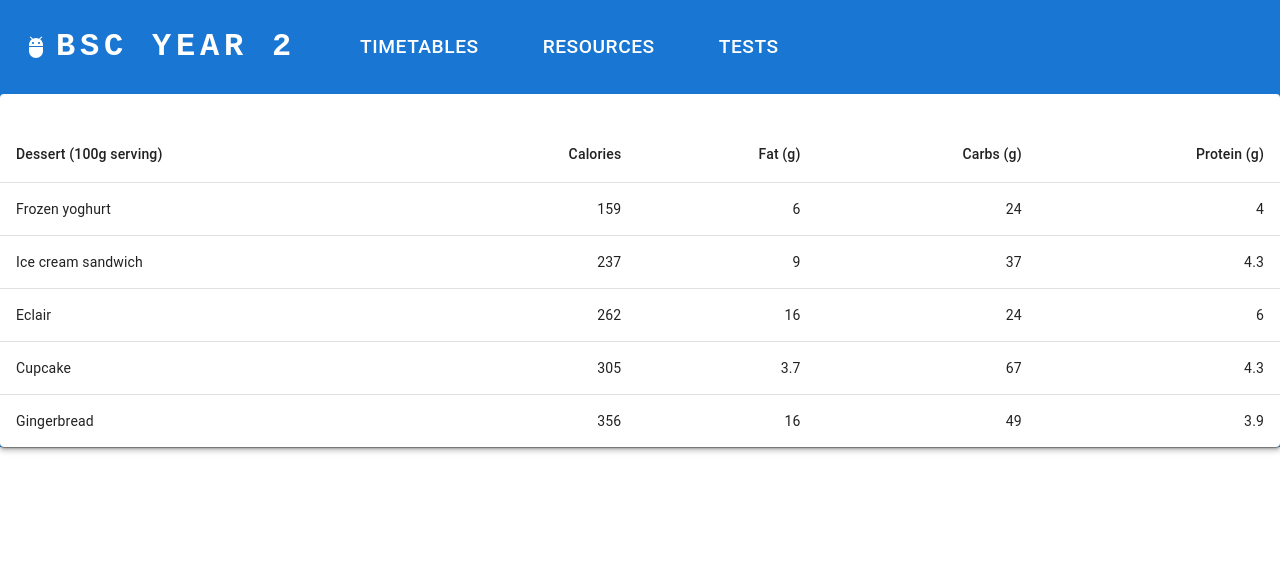
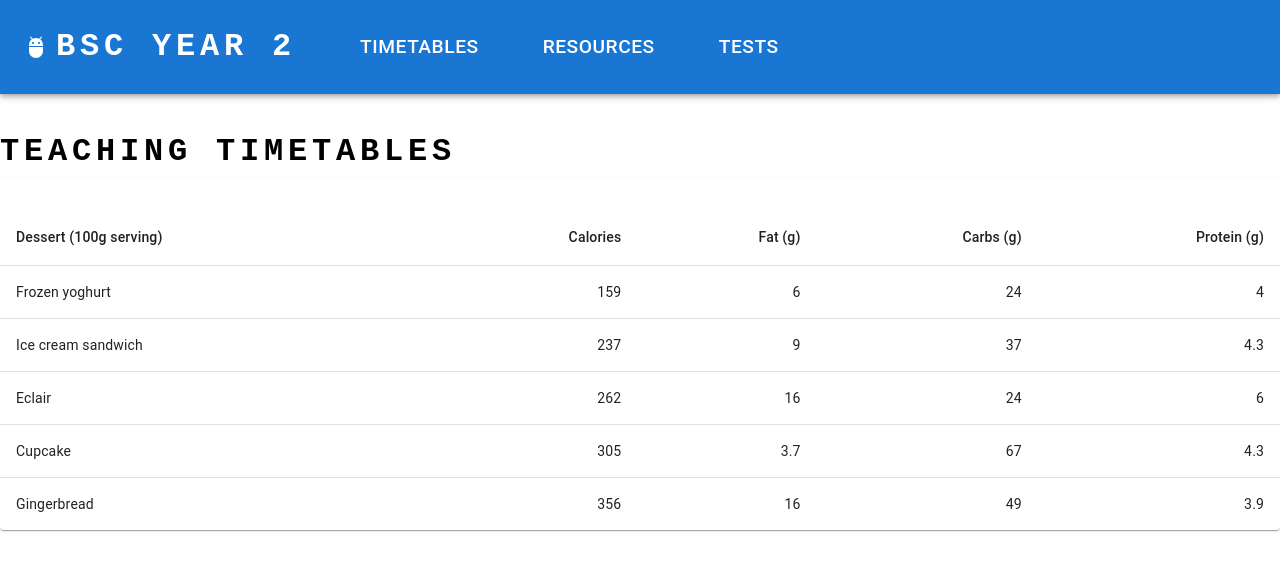
Before and after one commit to adityashibu/ReactWebsite, a React (Create React App) app: page / in a window 1280 px wide. Shown: the top 570 px of the page. Built offline with nearby package versions, Linux system fonts and the light colour scheme.

Commit message:
Added title for table

```diff
--- a/src/App.tsx
+++ b/src/App.tsx
@@ -106,6 +106,33 @@ function ResponsiveAppBar() {
           </Box>
         </Toolbar>
       </Container>
+    </AppBar>
+
+  );
+}
+
+function AdditionalContent() {
+  return (
+    <div>
+      <Typography
+        variant="h6"
+        noWrap
+        component="a"
+        href="#"
+        sx={{
+          mt: 4,
+          display: { xs: 'none', md: 'flex' },
+          fontFamily: 'monospace',
+          fontWeight: 700,
+          letterSpacing: '.3rem',
+          color: 'inherit',
+          textDecoration: 'none',
+          fontSize: '2rem',
+          pr: 4,
+        }}
+      >
+        TEACHING TIMETABLES
+      </Typography>
 
       <TableContainer component={Paper} sx={{ pt: 4 }}>
         <Table sx={{ minWidth: 650 }} aria-label="simple table">
@@ -136,8 +163,16 @@ function ResponsiveAppBar() {
           </TableBody>
         </Table>
       </TableContainer>
-    </AppBar>
-
+    </div>
   );
 }
-export default ResponsiveAppBar;
+
+function App() {
+  return (
+    <div>
+      <ResponsiveAppBar />
+      <AdditionalContent />
+    </div>
+  );
+}
+export default App;
```
